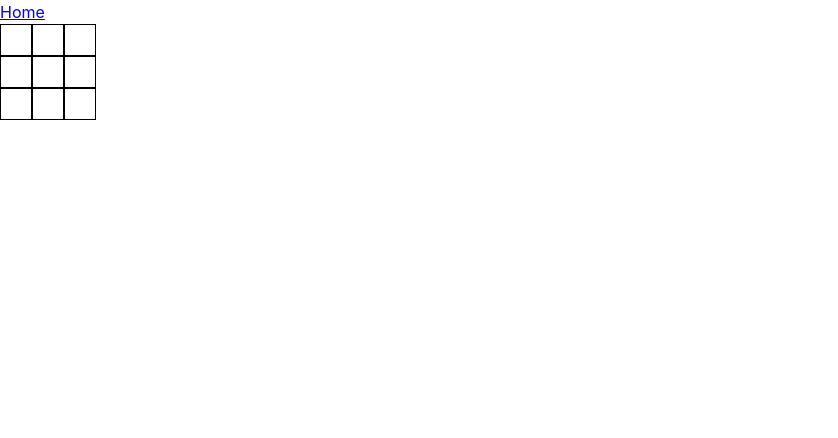
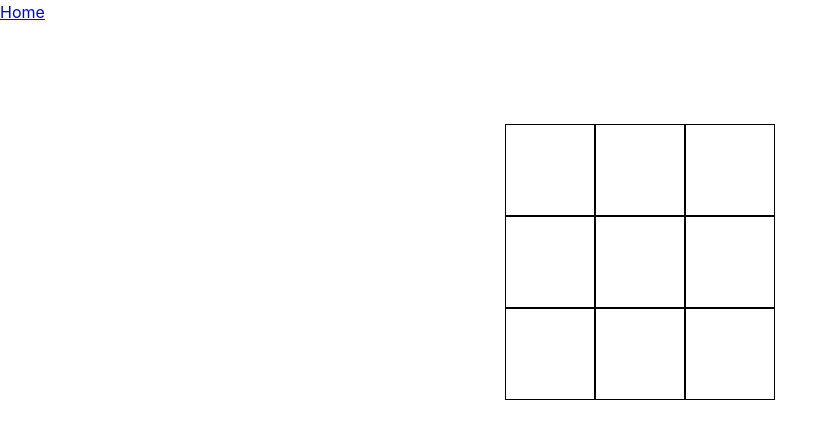
Before and after one commit to AmruthjithSunil/game-library, a React (Vite) app: page /tictactoe in a window 1280 px wide. Shown: the top 438 px of the page, without its empty margins (0-838 px from the left). Built offline with nearby package versions, Linux system fonts and the light colour scheme.

Commit message:
changed size and horizontally centered plaground in tictactoe

```diff
--- a/src/pages/TicTacToe/Box.jsx
+++ b/src/pages/TicTacToe/Box.jsx
@@ -2,8 +2,8 @@ import { useState } from "react";
 import styled from "styled-components";
 
 const Frame = styled.div`
-  width: 30px;
-  height: 30px;
+  width: 90px;
+  height: 90px;
   border: solid 1px;
   padding: auto;
   text-align: center;
@@ -22,5 +22,9 @@ export default function Box({ activePlayer, updateActivePlayer }) {
     updateActivePlayer();
   }
 
-  return <Frame onClick={clickHandler}>{content}</Frame>;
+  return (
+    <Frame onClick={clickHandler}>
+      <h1>{content}</h1>
+    </Frame>
+  );
 }
--- a/src/pages/TicTacToe/TicTacToe.jsx
+++ b/src/pages/TicTacToe/TicTacToe.jsx
@@ -5,6 +5,12 @@ import { useState } from "react";
 
 const Row = styled.div`
   display: flex;
+`;
+
+const PlayGround = styled.div`
+  width: 270px;
+  margin: auto;
+  margin-top: 100px;
 `;
 
 export default function TicTacToe() {
@@ -21,20 +27,35 @@ export default function TicTacToe() {
     [7, 8, 9],
   ];
 
+  // const [boxContent, setBoxContent] = useState([
+  //   ["", "", ""],
+  //   ["", "", ""],
+  //   ["", "", ""],
+  // ]);
+
+  // function updateBoxContent(actPlayer, id) {
+  //   const row = Math.floor((id - 1) / 3);
+  //   const col = (id - 1) % 3;
+
+  // }
+
   return (
     <>
       <Link to="/">Home</Link>
+      <PlayGround>
         {boxes.map((rows) => (
           <Row key={rows[0]}>
             {rows.map((box) => (
               <Box
                 key={box}
+                id={box}
                 activePlayer={activePlayer}
                 updateActivePlayer={updateActivePlayer}
               />
             ))}
           </Row>
         ))}
+      </PlayGround>
     </>
   );
 }
```
Lines whose indentation alone changed are shown as unchanged.
